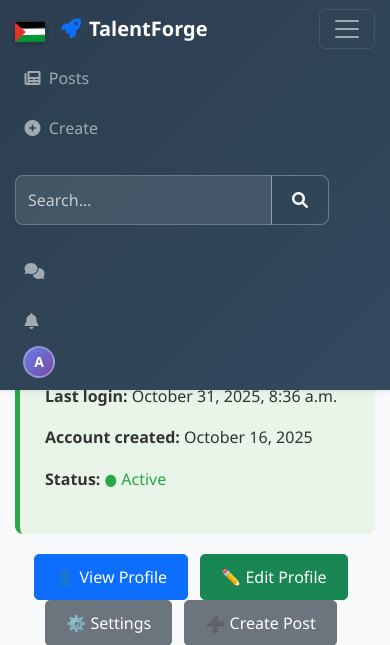
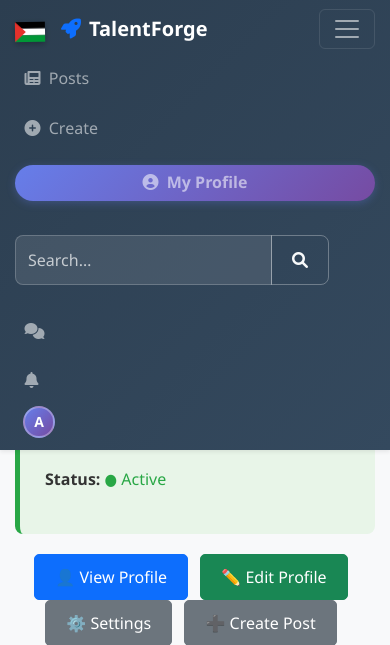
Before and after one commit to 2ammyy/TalentForge, a Django app: page / in a window 390 px wide, after a click that opens the changed part. Shown: the top 645 px of the page. Run offline with Django 5.2, Linux system fonts and the light colour scheme; a user stored in the database is signed in; data comes from the database, SQL or seed files in the repository; both versions use the stored data as it was after the commit.

Commit message:
visit the own profile

```diff
--- a/talentForge/templates/includes/navbar.html
+++ b/talentForge/templates/includes/navbar.html
@@ -1,3 +1,4 @@
+<!-- talentForge\templates\includes\navbar.html -->
 <!-- talentForge\templates\includes\navbar.html -->
 <nav class="navbar navbar-expand-lg navbar-dark bg-dark shadow-sm py-2 fixed-top">
     <div class="container">
@@ -38,6 +39,13 @@
                 <li class="nav-item">
                     <a class="nav-link" href="{% url 'posts:post_create' %}">
                         <i class="fas fa-plus-circle me-1"></i> Create
+                    </a>
+                </li>
+
+                <!-- Quick Profile Access - FIXED -->
+                <li class="nav-item">
+                    <a class="nav-link quick-profile-link" href="/posts/profile/{{ user.username }}/">
+                        <i class="fas fa-user-circle me-1"></i> My Profile
                     </a>
                 </li>
 
@@ -128,9 +136,9 @@
 
                         <!-- Menu Items -->
                         <li>
-                            <a class="dropdown-item d-flex align-items-center py-2" href="{% url 'base:view_profile' %}">
+                            <a class="dropdown-item d-flex align-items-center py-2" href="/posts/profile/{{ user.username }}/">
                                 <i class="fas fa-user me-3 text-primary"></i>
-                                <span>Profile</span>
+                                <span>My Profile</span>
                             </a>
                         </li>
 
@@ -181,7 +189,6 @@
         </div>
     </div>
 </nav>
-
 <style>
 /* ========== NAVBAR STYLES ========== */
 .navbar {
@@ -200,6 +207,23 @@
 .navbar-nav .nav-item .nav-link:hover {
     background-color: rgba(255, 255, 255, 0.15);
     transform: translateY(-1px);
+}
+
+/* Quick Profile Link Styles */
+.quick-profile-link {
+    background: linear-gradient(135deg, #667eea 0%, #764ba2 100%) !important;
+    margin: 0 8px;
+    padding: 6px 12px !important;
+    border-radius: 20px !important;
+    font-weight: 600;
+    box-shadow: 0 2px 8px rgba(102, 126, 234, 0.3);
+    transition: all 0.3s ease !important;
+}
+
+.quick-profile-link:hover {
+    background: linear-gradient(135deg, #764ba2 0%, #667eea 100%) !important;
+    transform: translateY(-2px) !important;
+    box-shadow: 0 4px 12px rgba(102, 126, 234, 0.4);
 }
 
 /* User Avatar Styles */
@@ -324,6 +348,11 @@
     .navbar-nav {
         gap: 0.5rem;
     }
+
+    .quick-profile-link {
+        margin: 5px 0;
+        text-align: center;
+    }
 }
 
 @media (max-width: 768px) {
@@ -335,6 +364,11 @@
     .palestine-flag::after {
         display: none;
     }
+
+    .quick-profile-link {
+        width: 100%;
+        margin: 8px 0;
+    }
 }
 
 @media (max-width: 576px) {
@@ -342,6 +376,11 @@
         width: 32px !important;
         height: 32px !important;
         font-size: 14px !important;
+    }
+
+    .quick-profile-link {
+        font-size: 14px;
+        padding: 5px 10px !important;
     }
 }
 </style>
@@ -400,5 +439,17 @@ document.addEventListener('DOMContentLoaded', function() {
             animateParticle();
         }
     }
+
+    // Quick profile link animation
+    const quickProfileLink = document.querySelector('.quick-profile-link');
+    if (quickProfileLink) {
+        quickProfileLink.addEventListener('click', function(e) {
+            // Add click feedback
+            this.style.transform = 'scale(0.95)';
+            setTimeout(() => {
+                this.style.transform = '';
+            }, 150);
+        });
+    }
 });
 </script>
```
Also changed, not shown: talentForge/db.sqlite3.
